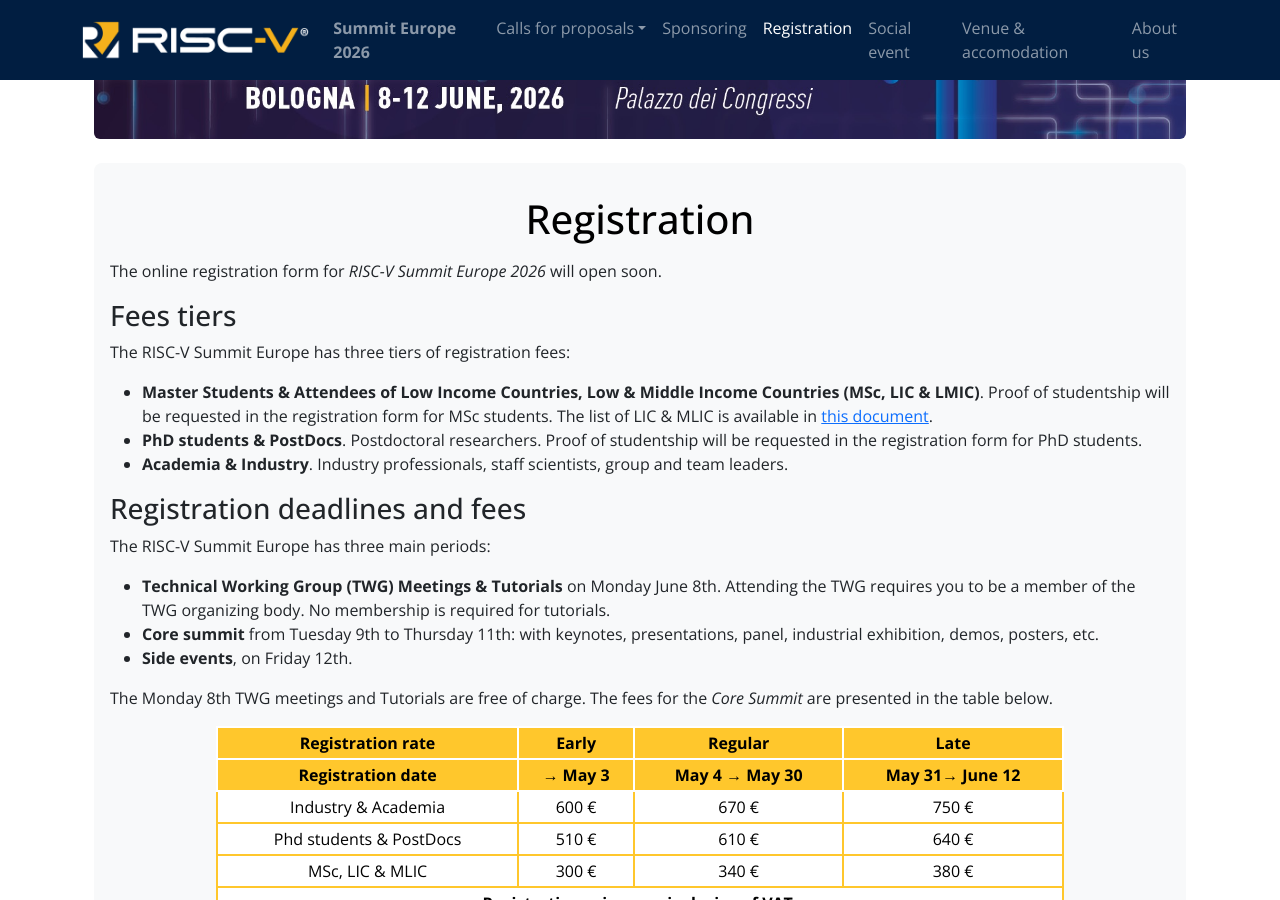
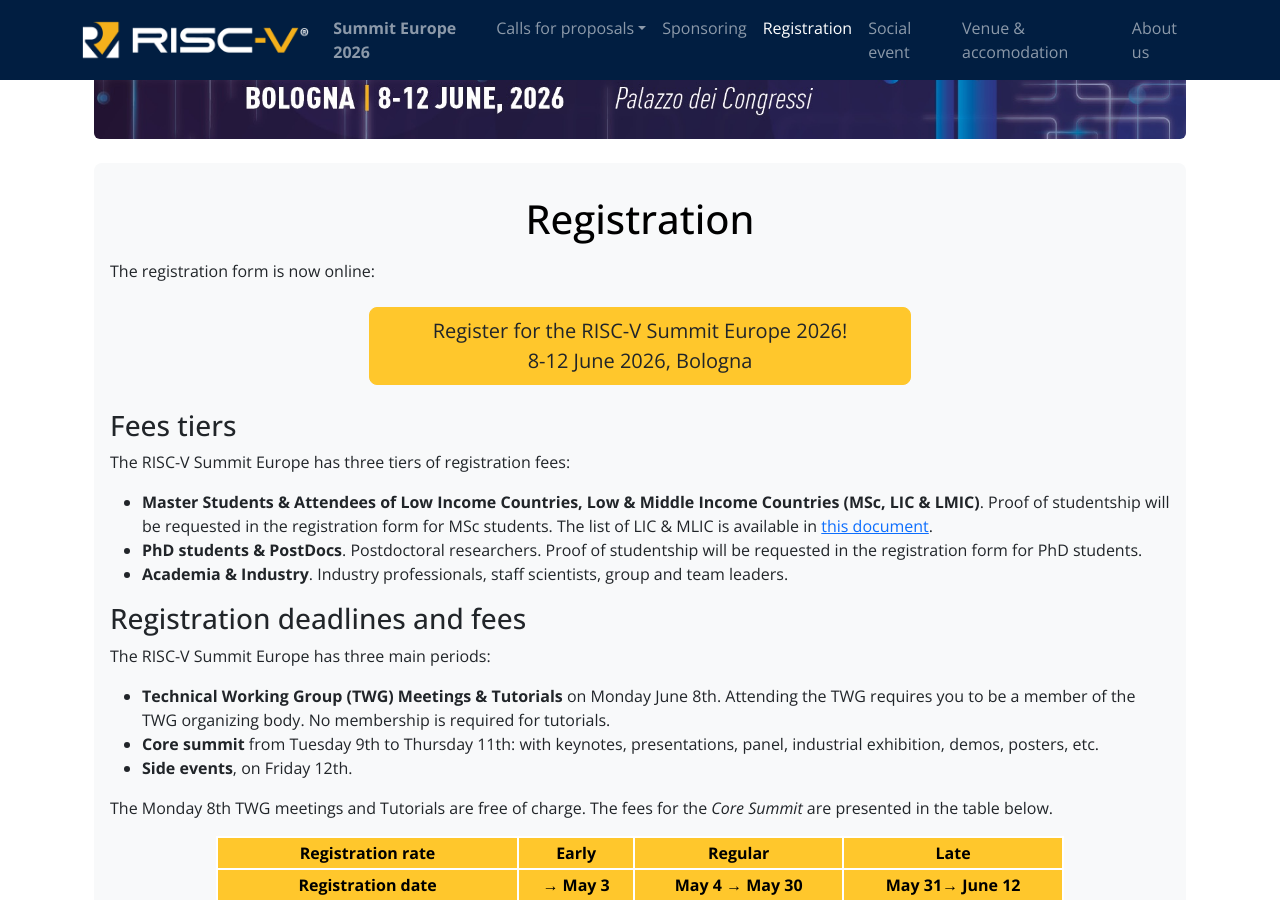
Before and after one commit to riscv-europe/summit-website-development, a Jekyll site: the page built from summit/2026/registration.md, in a window 1280 px wide and 900 px high, scrolled down 347 px. Built offline with Jekyll 4.4.1, drawn with Linux system fonts in a browser that asks for light colours.

Commit message:
Add: the registration form is now online.

```diff
--- a/summit/2026/registration.md
+++ b/summit/2026/registration.md
@@ -11,16 +11,11 @@
     title = "Registration"
 %}
 
-<!-- ### Online registration form -->
+The registration form is now online:
 
-<!-- Registration for the summit is open: -->
-
-<!-- <div class="row justify-content-md-center my-4"> -->
-<!--     <a href="https://kit-react.de/portal/init?mnemonic=RV25" class="btn btn-lg" style="background-color: var(--riscv-y); border-color: var(--riscv-y); width:50%;">Register for the Summit Europe<br> 12-15 May 2025, Paris</a> -->
-<!-- </div> -->
-
-The online registration form for *RISC-V Summit Europe 2026* will open
-soon.
+<div class="row justify-content-md-center my-4">
+    <a href="https://webplatform.planning.it/risc2026/register" class="btn btn-lg" style="background-color: var(--riscv-y); border-color: var(--riscv-y); width:50%;">Register for the RISC-V Summit Europe 2026!<br>8-12 June 2026, Bologna</a>
+</div>
 
 ### Fees tiers
 
```
